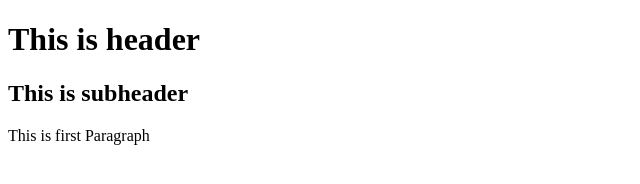
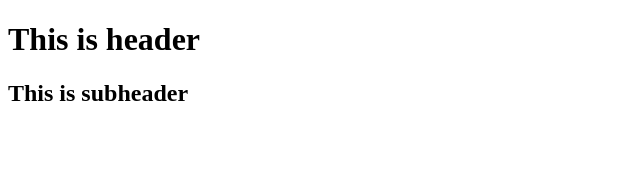
Before and after one commit to Sadorus/sadorus, a website: page index.html in a window 1280 px wide. Shown: the whole page, without its empty margins (0-640 px from the left). Drawn offline with Linux system fonts and the light colour scheme.

Commit message:
Deleted first Paragraph

```diff
--- a/index.html
+++ b/index.html
@@ -8,6 +8,5 @@
 <body>
     <h1>This is header</h1>
     <h2>This is subheader</h2>
-    <p>This is first Paragraph</p>
 </body>
 </html>
```
